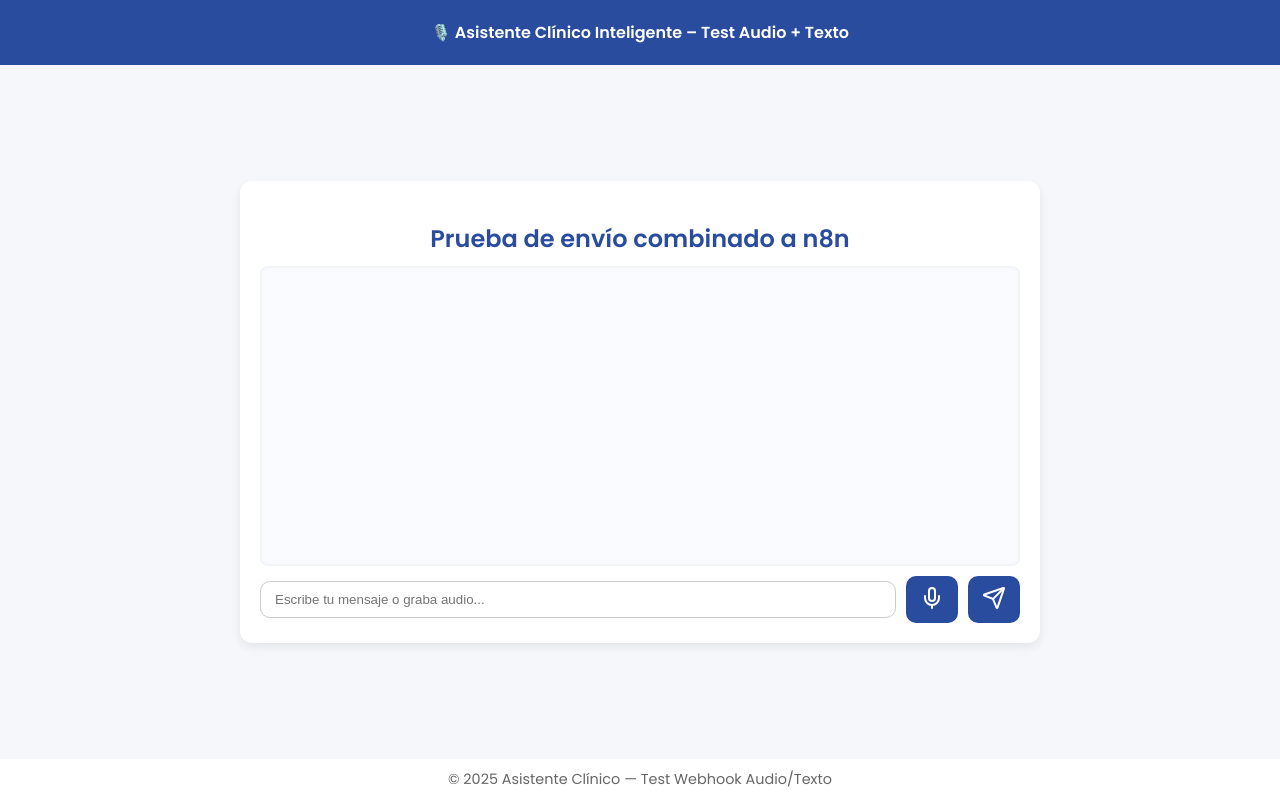
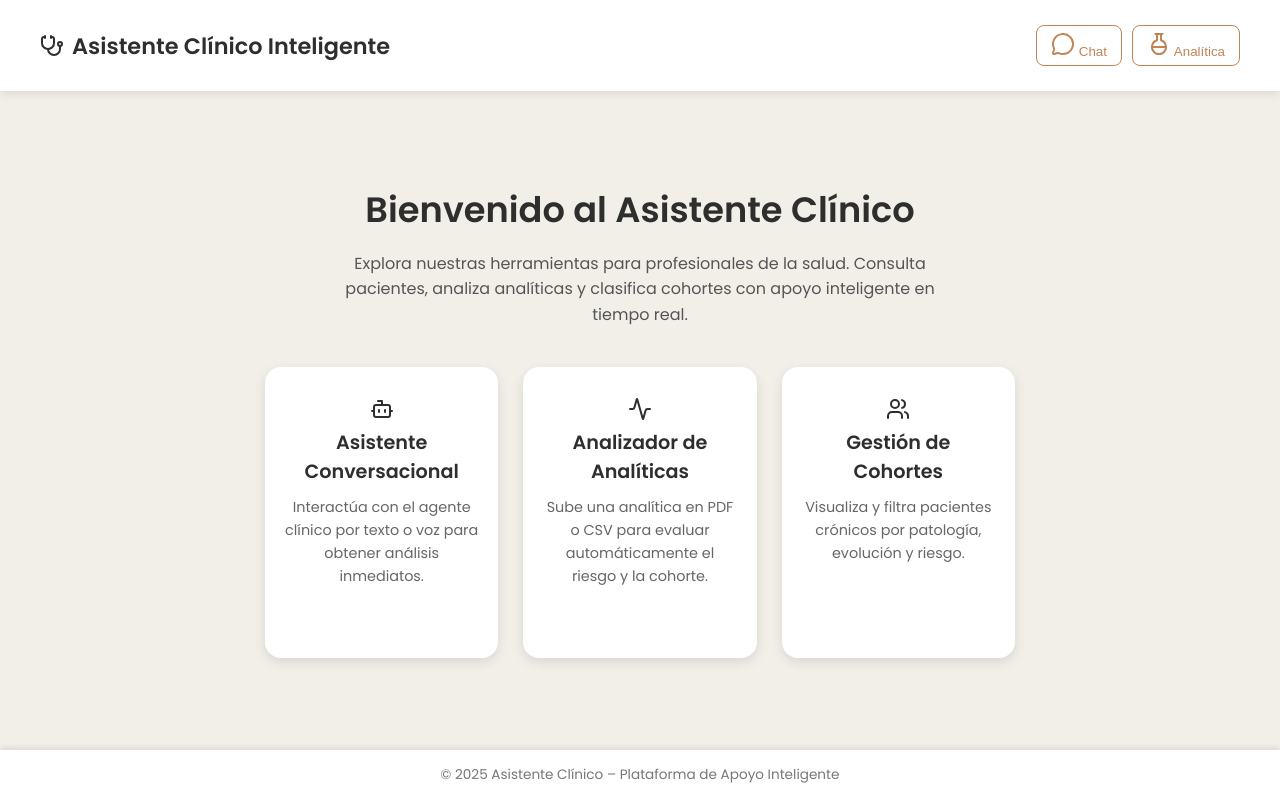
Before and after one commit to nanoData33/agent_prueba, a plain HTML site: page index.html in a window 1280 px wide. Drawn offline with nearby package versions, Linux system fonts and the light colour scheme.

Commit message:
Update index.html

```diff
--- a/index.html
+++ b/index.html
@@ -3,259 +3,201 @@
 <head>
 <meta charset="UTF-8" />
 <meta name="viewport" content="width=device-width, initial-scale=1.0" />
-<title>Asistente Clínico – Audio y Texto</title>
+<title>Asistente Clínico – Portal Principal</title>
 
 <link href="https://fonts.googleapis.com/css2?family=Poppins:wght@400;500;600&display=swap" rel="stylesheet">
 <script src="https://unpkg.com/lucide@latest"></script>
 
 <style>
   :root {
-    --azul: #2A4C9E;
-    --cian: #009CDE;
-    --violeta: #6A5ACD;
-    --gris: #F5F7FA;
-    --blanco: #FFFFFF;
-    --texto: #1E1E2F;
-    --sombra: rgba(0,0,0,0.08);
+    --fondo: #f2efe9;
+    --card: #ffffff;
+    --texto: #2e2e2e;
+    --acento: #c08457;
+    --acento-hover: #a5673f;
+    --sombra: rgba(0, 0, 0, 0.1);
   }
-  * { box-sizing: border-box; }
+
+  * { box-sizing: border-box; margin: 0; padding: 0; }
   body {
-    margin: 0;
     font-family: 'Poppins', sans-serif;
-    background: var(--gris);
+    background: var(--fondo);
+    color: var(--texto);
     display: flex;
     flex-direction: column;
-    height: 100vh;
+    min-height: 100vh;
   }
+
   header {
-    background: var(--azul);
-    color: white;
-    padding: 20px 40px;
+    background: var(--card);
+    padding: 25px 40px;
+    box-shadow: 0 2px 10px var(--sombra);
+    display: flex;
+    justify-content: space-between;
+    align-items: center;
+  }
+
+  header h1 {
+    font-size: 1.4rem;
     font-weight: 600;
+    display: flex;
+    align-items: center;
+    gap: 8px;
+  }
+
+  main {
+    flex: 1;
+    display: flex;
+    flex-direction: column;
+    justify-content: center;
+    align-items: center;
     text-align: center;
+    padding: 40px 20px;
+    animation: fadeIn 0.8s ease;
   }
-  main { display: flex; flex-direction: column; align-items: center; justify-content: center; flex: 1; }
-  .chat-box {
-    width: 90%;
-    max-width: 800px;
-    background: var(--blanco);
-    border-radius: 12px;
-    box-shadow: 0 4px 10px var(--sombra);
-    padding: 20px;
+
+  @keyframes fadeIn {
+    from { opacity: 0; transform: translateY(20px); }
+    to { opacity: 1; transform: translateY(0); }
   }
-  h2 { color: var(--azul); margin-bottom: 10px; text-align: center; }
-  .messages {
-    height: 300px;
-    overflow-y: auto;
-    background: #f9fbff;
-    border-radius: 8px;
+
+  h2 {
+    font-size: 2.2rem;
+    font-weight: 600;
+    margin-bottom: 15px;
+  }
+
+  p {
+    color: #555;
+    max-width: 600px;
+    margin-bottom: 40px;
+    line-height: 1.6;
+  }
+
+  .menu-grid {
+    display: grid;
+    grid-template-columns: repeat(auto-fit, minmax(230px, 1fr));
+    gap: 25px;
+    width: 100%;
+    max-width: 750px;
+  }
+
+  .card {
+    background: var(--card);
+    border-radius: 16px;
+    padding: 30px 20px;
+    box-shadow: 0 4px 12px var(--sombra);
+    transition: transform 0.2s ease, box-shadow 0.3s ease;
+    cursor: pointer;
+  }
+
+  .card:hover {
+    transform: translateY(-6px);
+    box-shadow: 0 8px 18px rgba(0, 0, 0, 0.15);
+  }
+
+  .card i {
+    color: var(--acento);
+    width: 36px;
+    height: 36px;
+    margin-bottom: 15px;
+  }
+
+  .card h3 {
+    font-size: 1.2rem;
+    margin-bottom: 10px;
+  }
+
+  .card p {
+    font-size: 0.9rem;
+    color: #666;
+  }
+
+  footer {
+    background: var(--card);
+    text-align: center;
     padding: 15px;
-    margin-bottom: 10px;
-    box-shadow: inset 0 0 4px var(--sombra);
+    font-size: 0.85rem;
+    color: #777;
+    box-shadow: 0 -2px 6px var(--sombra);
   }
-  .msg { margin-bottom: 10px; padding: 10px 14px; border-radius: 10px; }
-  .msg.user { background: var(--cian); color: white; text-align: right; }
-  .msg.bot { background: #ebedff; color: #222; white-space: pre-wrap; }
-  .input-area { display: flex; align-items: center; gap: 10px; }
-  input {
-    flex: 1; padding: 10px 14px;
-    border: 1px solid #ccc;
-    border-radius: 10px;
-    outline: none;
-  }
-  button {
-    background: var(--azul);
+
+  .btn-acento {
+    background: var(--acento);
     color: white;
     border: none;
+    padding: 12px 22px;
     border-radius: 10px;
-    padding: 10px 14px;
     cursor: pointer;
+    font-weight: 500;
     transition: background 0.25s;
   }
-  button:hover { background: var(--violeta); }
-  #recordBtn.recording { background: #b71c1c; }
-  footer { text-align: center; padding: 10px; background: #fff; font-size: 0.9em; color: #666; }
+
+  .btn-acento:hover {
+    background: var(--acento-hover);
+  }
+
+  .btn-bar {
+    display: flex;
+    align-items: center;
+    gap: 10px;
+  }
+
+  .btn-bar button {
+    background: transparent;
+    border: 1px solid var(--acento);
+    color: var(--acento);
+    border-radius: 8px;
+    padding: 6px 14px;
+    cursor: pointer;
+    transition: all 0.25s ease;
+  }
+
+  .btn-bar button:hover {
+    background: var(--acento);
+    color: white;
+  }
 </style>
 </head>
 
 <body>
-<header>🎙️ Asistente Clínico Inteligente – Test Audio + Texto</header>
+  <header>
+    <h1><i data-lucide="stethoscope"></i> Asistente Clínico Inteligente</h1>
+    <div class="btn-bar">
+      <button onclick="window.open('chat.html', '_self')"><i data-lucide='message-circle'></i> Chat</button>
+      <button onclick="window.open('analitica.html', '_self')"><i data-lucide='flask-round'></i> Analítica</button>
+    </div>
+  </header>
 
   <main>
-  <div class="chat-box">
-    <h2>Prueba de envío combinado a n8n</h2>
-    <div id="messages" class="messages"></div>
-    <div class="input-area">
-      <input id="userInput" placeholder="Escribe tu mensaje o graba audio..." />
-      <button id="recordBtn" onclick="toggleRecording()"><i data-lucide='mic'></i></button>
-      <button onclick="sendText()"><i data-lucide='send'></i></button>
+    <h2>Bienvenido al Asistente Clínico</h2>
+    <p>Explora nuestras herramientas para profesionales de la salud. Consulta pacientes, analiza analíticas y clasifica cohortes con apoyo inteligente en tiempo real.</p>
+
+    <div class="menu-grid">
+      <div class="card" onclick="window.open('chat.html', '_self')">
+        <i data-lucide="bot"></i>
+        <h3>Asistente Conversacional</h3>
+        <p>Interactúa con el agente clínico por texto o voz para obtener análisis inmediatos.</p>
+      </div>
+
+      <div class="card" onclick="window.open('analitica.html', '_self')">
+        <i data-lucide="activity"></i>
+        <h3>Analizador de Analíticas</h3>
+        <p>Sube una analítica en PDF o CSV para evaluar automáticamente el riesgo y la cohorte.</p>
+      </div>
+
+      <div class="card" onclick="alert('Próximamente: módulo de cohortes avanzadas.')">
+        <i data-lucide="users"></i>
+        <h3>Gestión de Cohortes</h3>
+        <p>Visualiza y filtra pacientes crónicos por patología, evolución y riesgo.</p>
       </div>
     </div>
   </main>
 
-<footer>© 2025 Asistente Clínico — Test Webhook Audio/Texto</footer>
+  <footer>© 2025 Asistente Clínico – Plataforma de Apoyo Inteligente</footer>
 
   <script>
     lucide.createIcons();
-
-const webhook = "https://rubaseval.app.n8n.cloud/webhook/dedaluschataudio";
-const webhookGrafico = "https://rubaseval.app.n8n.cloud/webhook/generargrafico";
-const webhookDataset = "https://rubaseval.app.n8n.cloud/webhook/dataset";
-
-const messagesDiv = document.getElementById("messages");
-const input = document.getElementById("userInput");
-
-let recording = false;
-let mediaRecorder, audioChunks = [];
-
-// === ENVÍO DE TEXTO ===
-async function sendText() {
-  const text = input.value.trim();
-  if (!text) return;
-
-  appendMessage("user", text);
-  input.value = "";
-  appendMessage("bot", "<em>Procesando texto...</em>", true);
-
-  try {
-    const res = await fetch(webhook, {
-      method: "POST",
-      headers: { "Content-Type": "application/json" },
-      body: JSON.stringify({ type: "text", content: text })
-    });
-
-    const data = await res.json();
-    removeLoading();
-
-    // Muestra el contenido natural y tabla generada (sin tocar esa parte)
-    appendMessage("bot", data.respuesta);
-
-    // 📊 Botón de gráfico
-    if (data.mostrar_boton_grafico) {
-      const botonGrafico = document.createElement("button");
-      botonGrafico.textContent = "📊 Generar gráfico";
-      botonGrafico.onclick = () => generarGrafico(data.respuesta, text);
-      messagesDiv.appendChild(botonGrafico);
-    }
-
-    // 📋 Botón de dataset completo
-    if (data.consulta) {
-      const botonDataset = document.createElement("button");
-      botonDataset.textContent = "📋 Ver dataset completo";
-      botonDataset.onclick = () => abrirDataset(data.consulta, data.total_items);
-      messagesDiv.appendChild(botonDataset);
-    }
-
-    messagesDiv.scrollTop = messagesDiv.scrollHeight;
-
-  } catch (err) {
-    removeLoading();
-    appendMessage("bot", "⚠️ Error al procesar la respuesta del asistente.");
-    console.error("Error:", err);
-  }
-}
-
-// === FUNCIÓN PARA ENVIAR EL GRÁFICO ===
-async function generarGrafico(respuesta, consulta) {
-  appendMessage("bot", "<em>Generando gráfico...</em>", true);
-  try {
-    const res = await fetch(webhookGrafico, {
-      method: "POST",
-      headers: { "Content-Type": "application/json" },
-      body: JSON.stringify({ respuesta, consulta })
-    });
-    const data = await res.text();
-    removeLoading();
-    appendMessage("bot", `<pre>${data}</pre>`);
-  } catch (err) {
-    removeLoading();
-    appendMessage("bot", "⚠️ Error al generar el gráfico.");
-  }
-}
-
-// === 🧩 Abrir dataset completo en pestaña nueva ===
-function abrirDataset(consultaSQL, totalItems) {
-  const form = document.createElement("form");
-  form.method = "POST";
-  form.action = webhookDataset;
-  form.target = "_blank"; // 👈 abre en nueva pestaña
-
-  const inputConsulta = document.createElement("input");
-  inputConsulta.type = "hidden";
-  inputConsulta.name = "consulta";
-  inputConsulta.value = consultaSQL;
-
-  const inputTotal = document.createElement("input");
-  inputTotal.type = "hidden";
-  inputTotal.name = "total_items";
-  inputTotal.value = totalItems;
-
-  form.appendChild(inputConsulta);
-  form.appendChild(inputTotal);
-  document.body.appendChild(form);
-  form.submit();
-  form.remove();
-}
-
-// === AUDIO ===
-async function toggleRecording() {
-  const btn = document.getElementById("recordBtn");
-  recording = !recording;
-  btn.classList.toggle("recording");
-  btn.innerHTML = recording ? "<i data-lucide='square'></i>" : "<i data-lucide='mic'></i>";
-  lucide.createIcons();
-  if (recording) startRecording(); else stopRecording();
-}
-
-async function startRecording() {
-  try {
-    const stream = await navigator.mediaDevices.getUserMedia({ audio: true });
-    mediaRecorder = new MediaRecorder(stream);
-    audioChunks = [];
-    mediaRecorder.ondataavailable = e => audioChunks.push(e.data);
-    mediaRecorder.onstop = async () => {
-      const blob = new Blob(audioChunks, { type: "audio/webm" });
-      appendMessage("user", "<i>Audio grabado enviado...</i>");
-      appendMessage("bot", "<em>Subiendo audio...</em>", true);
-
-      const formData = new FormData();
-      formData.append("type", "audio");
-      formData.append("file", blob, "voz.webm");
-
-      try {
-        const res = await fetch(webhook, { method: "POST", body: formData });
-        const data = await res.json();
-        removeLoading();
-        appendMessage("bot", data.respuesta);
-      } catch (err) {
-        removeLoading();
-        appendMessage("bot", "⚠️ Error al subir audio.");
-      }
-    };
-    mediaRecorder.start();
-  } catch {
-    appendMessage("bot", "⚠️ No se pudo acceder al micrófono.");
-  }
-}
-
-function stopRecording() {
-  if (mediaRecorder && mediaRecorder.state === "recording") mediaRecorder.stop();
-}
-
-// === MENSAJES ===
-function appendMessage(sender, html, isLoading=false) {
-  const msg = document.createElement("div");
-  msg.className = "msg " + sender;
-  msg.innerHTML = html;
-  if (isLoading) msg.id = "loading";
-  messagesDiv.appendChild(msg);
-  messagesDiv.scrollTop = messagesDiv.scrollHeight;
-}
-
-function removeLoading() {
-  const loading = document.getElementById("loading");
-  if (loading) loading.remove();
-}
   </script>
 </body>
 </html>
```
Lines whose indentation alone changed are shown as unchanged.
